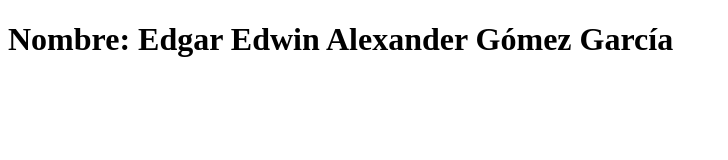
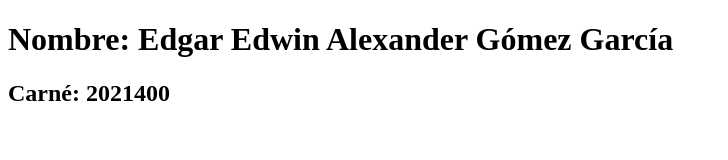
Before and after one commit to egomez2021400/IN5CV_2022, a plain HTML site: page index.html in a window 1280 px wide. Shown: the whole page, without its empty margins (0-728 px from the left). Drawn offline with Linux system fonts and the light colour scheme.

Commit message:
Se agrego un h2 y se agrego número de carné

```diff
--- a/index.html
+++ b/index.html
@@ -8,5 +8,6 @@
 </head>
 <body>
     <h1>Nombre: Edgar Edwin Alexander Gómez García</h1>
+    <h2>Carné: 2021400</h2>
 </body>
 </html>
```
